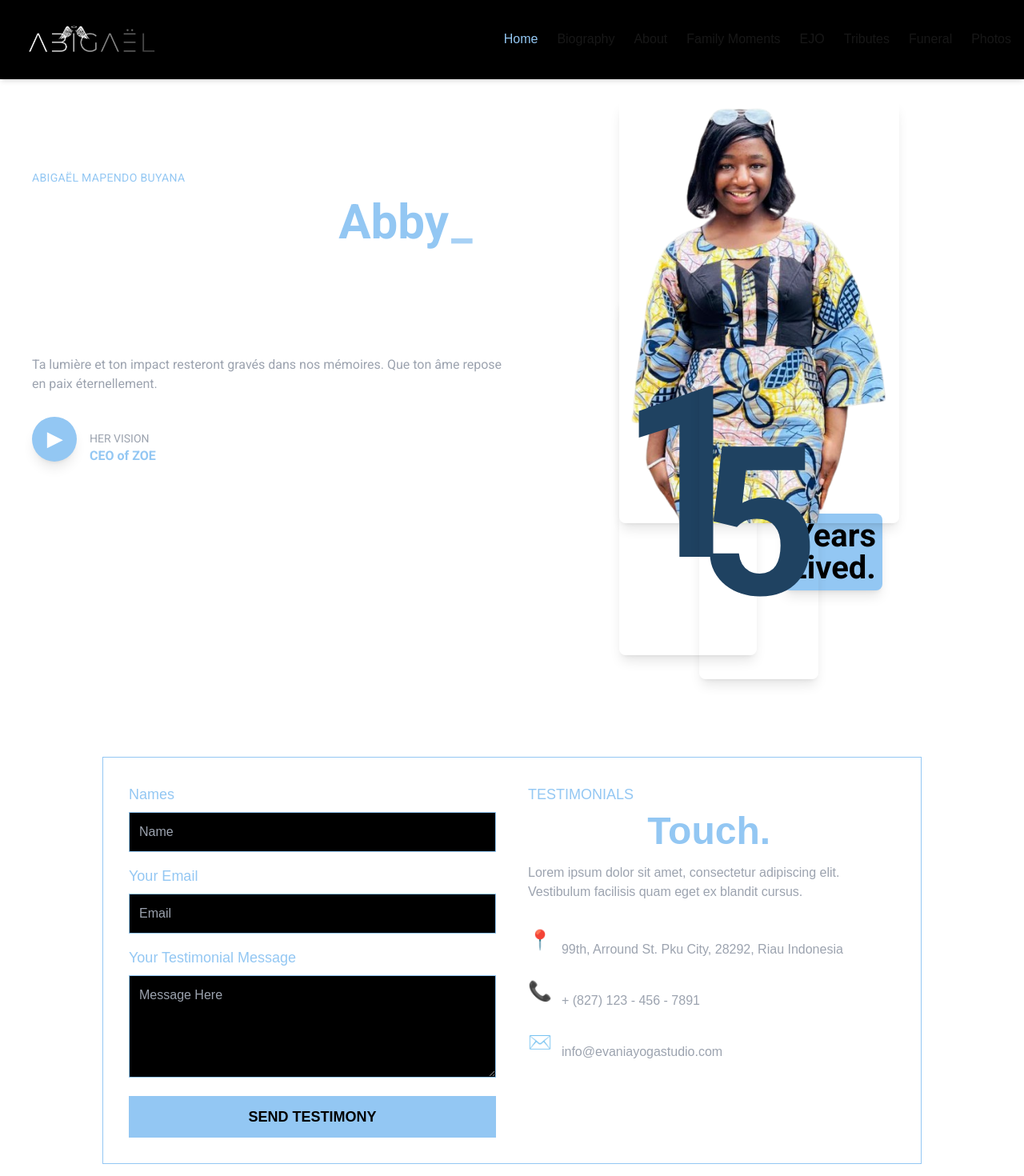
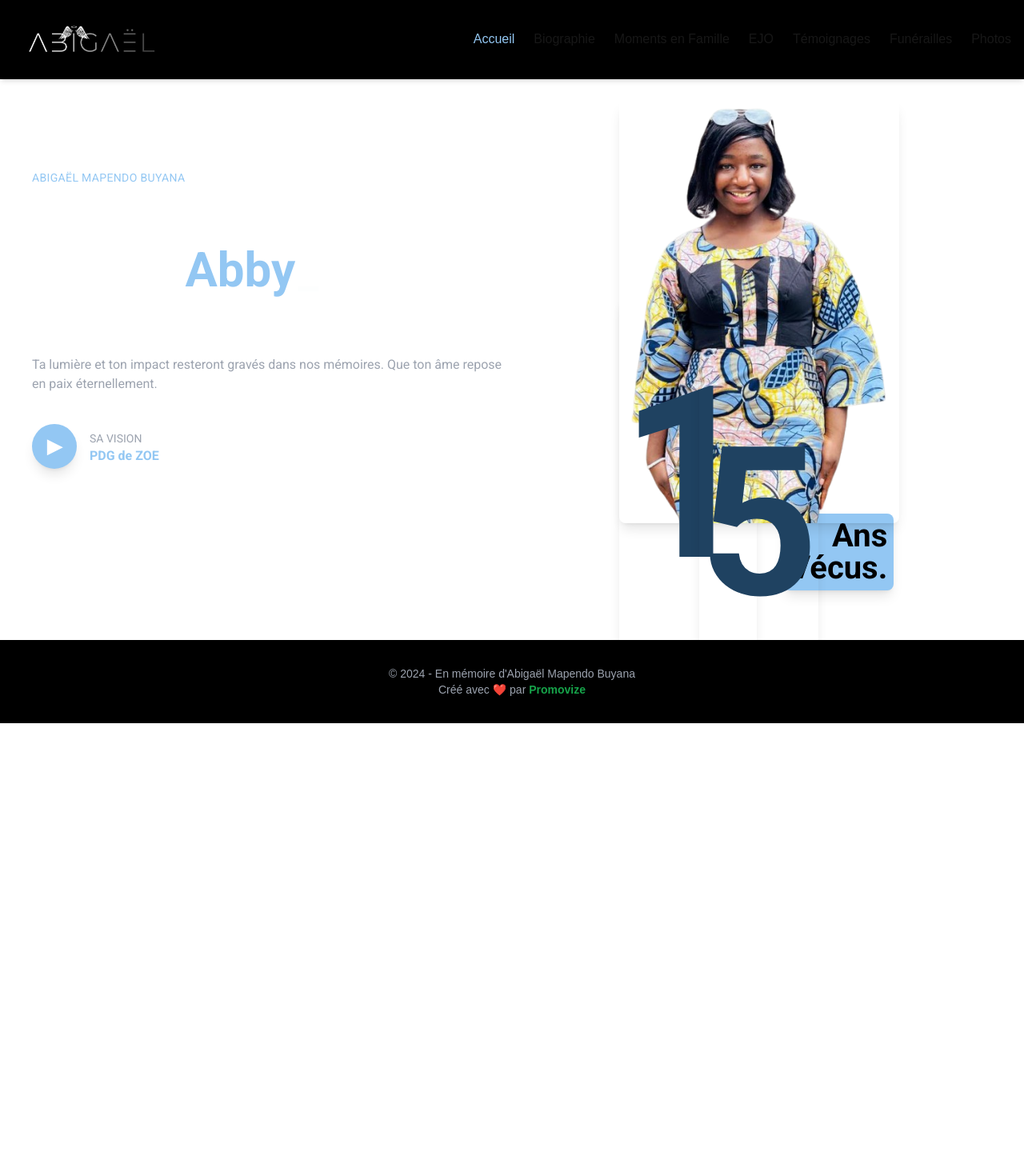
Before and after one commit to barackm/abiga, a Next.js app: page / in a window 1280 px wide. Shown: the top 1470 px of the page at 80% size. After the commit the page ends 904 px from the top, so only its background shows below. Built offline with nearby package versions, Linux system fonts and the light colour scheme.

Commit message:
Refactor layout and update text content to French for improved localization and user experience

```diff
--- a/src/app/about/page.tsx
+++ b/src/app/about/page.tsx
@@ -6,106 +6,106 @@ import Link from "next/link";
 import AOS from "aos";
 
 const AboutPage = () => {
-  // Family members data - Update names and image paths here
+  // Données des membres de la famille - Mettez à jour les noms et les chemins d'images ici
   const familyMembers = {
     parents: [
       {
         name: "PAUL BUYANA",
         relation: "Père",
-        image: "/placeholder-family.jpg", // Replace with actual image path
+        image: "/placeholder-family.jpg", // Remplacer par le chemin d'image réel
       },
       {
         name: "SOLANGE KAGENYI",
         relation: "Mère",
-        image: "/placeholder-family.jpg", // Replace with actual image path
+        image: "/placeholder-family.jpg", // Remplacer par le chemin d'image réel
       },
     ],
     sisters: [
       {
-        name: "Sœur 1", // Replace with actual name
+        name: "Sœur 1", // Remplacer par le nom réel
         relation: "Sœur",
-        image: "/placeholder-family.jpg", // Replace with actual image path
+        image: "/placeholder-family.jpg", // Remplacer par le chemin d'image réel
       },
       {
         name: "Sœur 2", // Replace with actual name
         relation: "Sœur",
-        image: "/placeholder-family.jpg", // Replace with actual image path
+        image: "/placeholder-family.jpg", // Remplacer par le chemin d'image réel
       },
       {
         name: "Sœur 3", // Replace with actual name
         relation: "Sœur",
-        image: "/placeholder-family.jpg", // Replace with actual image path
+        image: "/placeholder-family.jpg", // Remplacer par le chemin d'image réel
       },
     ],
     brothers: [
       {
-        name: "Frère 1", // Replace with actual name
+        name: "Frère 1", // Remplacer par le nom réel
         relation: "Frère",
-        image: "/placeholder-family.jpg", // Replace with actual image path
+        image: "/placeholder-family.jpg", // Remplacer par le chemin d'image réel
       },
       {
         name: "Frère 2", // Replace with actual name
         relation: "Frère",
-        image: "/placeholder-family.jpg", // Replace with actual image path
+        image: "/placeholder-family.jpg", // Remplacer par le chemin d'image réel
       },
       {
         name: "Frère 3", // Replace with actual name
         relation: "Frère",
-        image: "/placeholder-family.jpg", // Replace with actual image path
+        image: "/placeholder-family.jpg", // Remplacer par le chemin d'image réel
       },
     ],
     friends: [
       {
-        name: "Ami(e) 1", // Replace with actual name
+        name: "Ami(e) 1", // Remplacer par le nom réel
         relation: "Ami(e)",
-        image: "/placeholder-family.jpg", // Replace with actual image path
+        image: "/placeholder-family.jpg", // Remplacer par le chemin d'image réel
       },
       {
         name: "Ami(e) 2", // Replace with actual name
         relation: "Ami(e)",
-        image: "/placeholder-family.jpg", // Replace with actual image path
+        image: "/placeholder-family.jpg", // Remplacer par le chemin d'image réel
       },
       {
         name: "Ami(e) 3", // Replace with actual name
         relation: "Ami(e)",
-        image: "/placeholder-family.jpg", // Replace with actual image path
+        image: "/placeholder-family.jpg", // Remplacer par le chemin d'image réel
       },
       {
         name: "Ami(e) 4", // Replace with actual name
         relation: "Ami(e)",
-        image: "/placeholder-family.jpg", // Replace with actual image path
+        image: "/placeholder-family.jpg", // Remplacer par le chemin d'image réel
       },
       {
         name: "Ami(e) 5", // Replace with actual name
         relation: "Ami(e)",
-        image: "/placeholder-family.jpg", // Replace with actual image path
+        image: "/placeholder-family.jpg", // Remplacer par le chemin d'image réel
       },
       {
         name: "Ami(e) 6", // Replace with actual name
         relation: "Ami(e)",
-        image: "/placeholder-family.jpg", // Replace with actual image path
+        image: "/placeholder-family.jpg", // Remplacer par le chemin d'image réel
       },
     ],
     others: [
       {
-        name: "Personne 1", // Replace with actual name (e.g., Tante, Oncle, Cousin(e), etc.)
-        relation: "Relation", // Replace with actual relation
-        image: "/placeholder-family.jpg", // Replace with actual image path
+        name: "Personne 1", // Remplacer par le nom réel (ex: Tante, Oncle, Cousin(e), etc.)
+        relation: "Relation", // Remplacer par la relation réelle
+        image: "/placeholder-family.jpg", // Remplacer par le chemin d'image réel
       },
       {
         name: "Personne 2", // Replace with actual name
         relation: "Relation", // Replace with actual relation
-        image: "/placeholder-family.jpg", // Replace with actual image path
+        image: "/placeholder-family.jpg", // Remplacer par le chemin d'image réel
       },
       {
         name: "Personne 3", // Replace with actual name
         relation: "Relation", // Replace with actual relation
-        image: "/placeholder-family.jpg", // Replace with actual image path
+        image: "/placeholder-family.jpg", // Remplacer par le chemin d'image réel
       },
       {
         name: "Personne 4", // Replace with actual name
         relation: "Relation", // Replace with actual relation
-        image: "/placeholder-family.jpg", // Replace with actual image path
+        image: "/placeholder-family.jpg", // Remplacer par le chemin d'image réel
       },
     ],
   };
--- a/src/app/ejo/page.tsx
+++ b/src/app/ejo/page.tsx
@@ -114,14 +114,14 @@ const EJOPage = () => {
 
         setSlides(slides);
       } catch (error) {
-        console.error("Error fetching photos:", error);
+        console.error("Erreur lors du chargement des photos:", error);
       }
     };
 
     fetchPhotos();
   }, []);
 
-  // Filter EJO-related photos (you can customize this based on your data structure)
+  // Filtrer les photos liées à EJO (vous pouvez personnaliser cela selon votre structure de données)
   const ejoPhotos = photos.filter(photo =>
     photo.title?.toLowerCase().includes('ejo') ||
     photo.title?.toLowerCase().includes('effective joy') ||
--- a/src/app/family-moments/page.tsx
+++ b/src/app/family-moments/page.tsx
@@ -114,14 +114,14 @@ const FamilyMomentsPage = () => {
 
         setSlides(slides);
       } catch (error) {
-        console.error("Error fetching photos:", error);
+        console.error("Erreur lors du chargement des photos:", error);
       }
     };
 
     fetchPhotos();
   }, []);
 
-  // Sample family moments data - you can replace this with actual data from your database
+  // Exemples de moments familiaux - vous pouvez remplacer cela par des données réelles de votre base de données
   const familyMoments = [
     {
       title: "Moments en famille",
@@ -234,7 +234,7 @@ const FamilyMomentsPage = () => {
                   />
                 ))
               ) : (
-                // Placeholder images if no photos available
+                // Images de remplacement si aucune photo n'est disponible
                 [...Array(3)].map((_, i) => (
                   <div
                     key={i}
--- a/src/app/layout.tsx
+++ b/src/app/layout.tsx
@@ -5,7 +5,6 @@ import { useEffect } from "react";
 import AOS from "aos";
 import Header from "@/components/Header";
 import Footer from "@/components/Footer";
-import ContactPage from "@/components/contact";
 import { Roboto } from "next/font/google";
 
 const roboto = Roboto({
@@ -27,13 +26,12 @@ export default function RootLayout({
   }, []);
 
   return (
-    <html lang='en'>
+    <html lang='fr'>
       <body className={`${roboto.variable} antialiased`}>
           <Header />
           <main className='w-full flex flex-col font-sans justify-center'>
             {children}
           </main>
-          <ContactPage />
           <Footer />
       </body>
     </html>
--- a/src/app/page.tsx
+++ b/src/app/page.tsx
@@ -15,7 +15,7 @@ export default function HeroSection() {
 					</h4>
 					<h1 className='text-5xl md:min-h-[180px] min-h-[200px] md:text-6xl font-extrabold mt-4' data-aos='fade-up'>
 						<Typewriter
-							words={['We loved you']}
+							words={['Nous t\'avons aimée']}
 							loop={true}
 							cursor
 							cursorStyle='_'
@@ -36,7 +36,7 @@ export default function HeroSection() {
 						</span>
 						<br />{' '}
 						<Typewriter
-							words={['But God loved you more']}
+							words={['Mais Dieu t\'a aimée davantage']}
 							loop={true}
 							cursor
 							cursorStyle='_'
@@ -53,8 +53,8 @@ export default function HeroSection() {
 					<div className='mt-10 flex items-center gap-4'>
 						<VideoModal videoUrl='/videos/zoe.mp4' />
 						<div>
-							<p className='text-sm uppercase text-gray-400'>Her vision</p>
-							<p className='text-[#93C7F3] font-semibold'>CEO of ZOE</p>
+							<p className='text-sm uppercase text-gray-400'>Sa vision</p>
+							<p className='text-[#93C7F3] font-semibold'>PDG de ZOE</p>
 						</div>
 					</div>
 				</div>
@@ -62,16 +62,16 @@ export default function HeroSection() {
 				{/* Right Image */}
 				<div className='absolute bottom-[10px] right-[-130px] md:relative'>
 					<Image
-						src='/new/last.png' // Update this with the correct path
-						alt='Creative Model'
+						src='/new/last.png'
+						alt='Abigaël Mapendo Buyana'
 						width={350}
 						height={350}
 						className='rounded-lg shadow-lg  object-cover'
 					/>
 					<div className='absolute bottom-[285px] left-0 right-[200px] rounded-lg shadow-lg'>
 						{/* <Image
-            src="/new/x.png" // Update this with the correct path
-            alt="Creative Model"
+            src="/new/x.png"
+            alt="Abigaël Mapendo Buyana"
             width={350}
             height={350}
             className="rounded-lg shadow-lg  "
@@ -86,7 +86,7 @@ export default function HeroSection() {
 									className='absolute top-[47%] bg-[#93C7F3] text-right p-2 w-[150px] left-[105px] z-[-1] text-[40px] text-black font-extrabold right-0 rounded-lg shadow-lg w-[max-content] h-[max-content] leading-none
 '
 								>
-									<div>Years</div> <div>Lived.</div>
+									<div>Ans</div> <div>Vécus.</div>
 								</div>
 							</div>
 						</div>
--- a/src/app/tributes/page.tsx
+++ b/src/app/tributes/page.tsx
@@ -17,11 +17,11 @@ export default function TributesPage() {
       const data = await fetchTestimonials();
       const sortedData = data?.sort((a, b) => (a.order ?? 0) - (b.order ?? 0));
       setTestimonials(sortedData || []);
-    } catch (error) {
-      console.error("Error loading testimonials:", error);
-    } finally {
-      setLoading(false);
-    }
+      } catch (error) {
+        console.error("Erreur lors du chargement des témoignages:", error);
+      } finally {
+        setLoading(false);
+      }
   };
 
   useEffect(() => {
--- a/src/components/Header.tsx
+++ b/src/components/Header.tsx
@@ -18,13 +18,12 @@ export default function Navbar() {
 
         {/* Desktop Menu */}
         <ul className="hidden md:flex space-x-6 font-thin"   data-aos='fade-up'>
-          <li><Link href="/" className="hover:text-teal-400 text-[#93C7F3]">Home</Link></li>
-          <li><Link href="/biography" className="hover:text-teal-400">Biography</Link></li>
-          <li><Link href="/about" className="hover:text-teal-400">About</Link></li>
-          <li><Link href="/family-moments" className="hover:text-teal-400">Family Moments</Link></li>
+          <li><Link href="/" className="hover:text-teal-400 text-[#93C7F3]">Accueil</Link></li>
+          <li><Link href="/about" className="hover:text-teal-400">Biographie</Link></li>
+          <li><Link href="/family-moments" className="hover:text-teal-400">Moments en Famille</Link></li>
           <li><Link href="/ejo" className="hover:text-teal-400">EJO</Link></li>
-          <li><Link href="/tributes" className="hover:text-teal-400">Tributes</Link></li>
-          <li><Link href="/funeral" className="hover:text-teal-400">Funeral</Link></li>
+          <li><Link href="/tributes" className="hover:text-teal-400">Témoignages</Link></li>
+          <li><Link href="/funeral" className="hover:text-teal-400">Funérailles</Link></li>
           <li><Link href="/photos" className="hover:text-teal-400">Photos</Link></li>
         </ul>
 
@@ -40,12 +39,12 @@ export default function Navbar() {
       {/* Mobile Menu */}
       {isOpen && (
         <ul className="md:hidden bg-black text-white p-4 space-y-4 text-center">
-          <li><Link href="/" onClick={() => setIsOpen(false)}>Home</Link></li>
-          <li><Link href="/about" onClick={() => setIsOpen(false)}>About</Link></li>
-          <li><Link href="/family-moments" onClick={() => setIsOpen(false)}>Family Moments</Link></li>
+          <li><Link href="/" onClick={() => setIsOpen(false)}>Accueil</Link></li>
+          <li><Link href="/about" onClick={() => setIsOpen(false)}>Biographie</Link></li>
+          <li><Link href="/family-moments" onClick={() => setIsOpen(false)}>Moments en Famille</Link></li>
           <li><Link href="/ejo" onClick={() => setIsOpen(false)}>EJO</Link></li>
-          <li><Link href="/tributes" onClick={() => setIsOpen(false)}>Tributes</Link></li>
-          <li><Link href="/funeral" onClick={() => setIsOpen(false)}>Funeral</Link></li>
+          <li><Link href="/tributes" onClick={() => setIsOpen(false)}>Témoignages</Link></li>
+          <li><Link href="/funeral" onClick={() => setIsOpen(false)}>Funérailles</Link></li>
           <li><Link href="/photos" onClick={() => setIsOpen(false)}>Photos</Link></li>
         </ul>
       )}
--- a/src/components/contact.tsx
+++ /dev/null
@@ -1,70 +0,0 @@
-import React from "react";
-
-const ContactPage = () => {
-  return (
-    <div className="min-h-screen md:py-16 py-28 bg-[url('/new/bg.png')] bg-cover bg-center text-white flex items-center justify-center p-8">
-      <div className="md:max-w-5xl md:mt-0 mt-36 w-full grid grid-cols-1 md:grid-cols-2 gap-10 border border-[#93C7F3] p-8">
-        {/* Contact Form */}
-        <div>
-          <h2 className="text-lg text-[#93C7F3] mb-2">Names</h2>
-          <input
-            type="text"
-            placeholder="Name"
-            className="w-full p-3 bg-black border border-[#93C7F3] text-white mb-4"
-          />
-          <h2 className="text-lg text-[#93C7F3] mb-2">Your Email</h2>
-          <input
-            type="email"
-            placeholder="Email"
-            className="w-full p-3 bg-black border border-[#93C7F3] text-white mb-4"
-          />
-          <h2 className="text-lg text-[#93C7F3] mb-2">Your Testimonial Message</h2>
-          <textarea
-            placeholder="Message Here"
-            className="w-full p-3 bg-black border border-[#93C7F3] text-white mb-4 h-32"
-          ></textarea>
-          <button className="w-full bg-[#93C7F3] text-black py-3 text-lg font-bold">
-            SEND TESTIMONY
-          </button>
-        </div>
-
-        {/* Contact Details */}
-        <div>
-          <h3 className="text-lg text-[#93C7F3] uppercase mb-2">Testimonials</h3>
-          <h2 className="text-5xl font-bold">
-            Get In <span className="text-[#93C7F3]">Touch.</span>
-          </h2>
-          <p className="text-gray-400 mt-4 mb-6">
-            Lorem ipsum dolor sit amet, consectetur adipiscing elit. Vestibulum
-            facilisis quam eget ex blandit cursus.
-          </p>
-          <div className="space-y-4">
-            <div className="flex items-center space-x-3">
-              <span className="text-[#93C7F3] text-2xl">📍</span>
-              <p className="text-gray-400">
-                <span className="font-bold text-white">Office Address</span>
-                <br /> 99th, Arround St. Pku City, 28292, Riau Indonesia
-              </p>
-            </div>
-            <div className="flex items-center space-x-3">
-              <span className="text-[#93C7F3] text-2xl">📞</span>
-              <p className="text-gray-400">
-                <span className="font-bold text-white">Call Us</span>
-                <br /> + (827) 123 - 456 - 7891
-              </p>
-            </div>
-            <div className="flex items-center space-x-3">
-              <span className="text-[#93C7F3] text-2xl">✉️</span>
-              <p className="text-gray-400">
-                <span className="font-bold text-white">Mail Us</span>
-                <br /> info@evaniayogastudio.com
-              </p>
-            </div>
-          </div>
-        </div>
-      </div>
-    </div>
-  );
-};
-
-export default ContactPage;
```
Also changed, not shown: src/app/funeral/page.tsx (+4 -4 lines), src/app/photos/page.tsx (+129 -23 lines).
